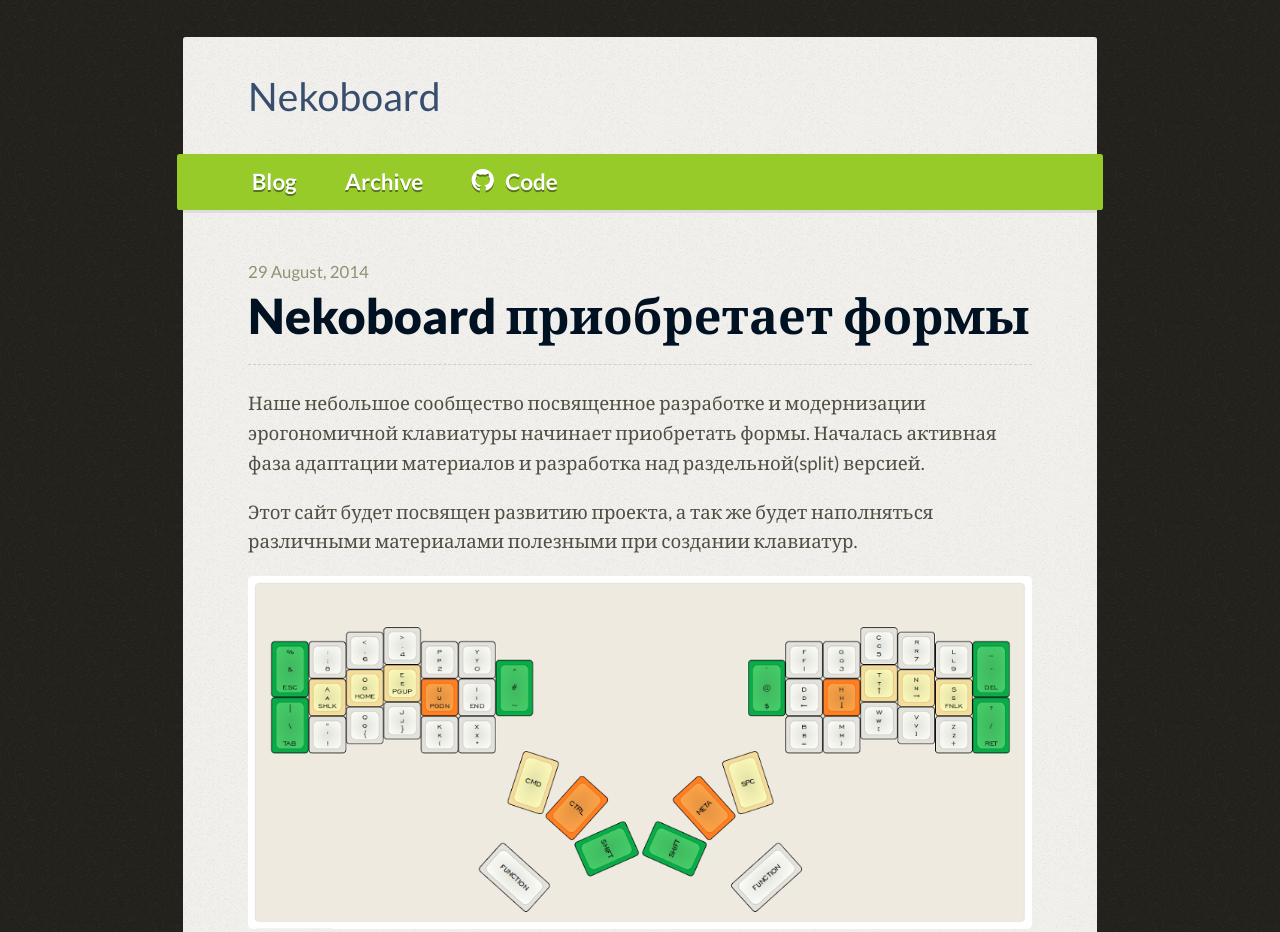
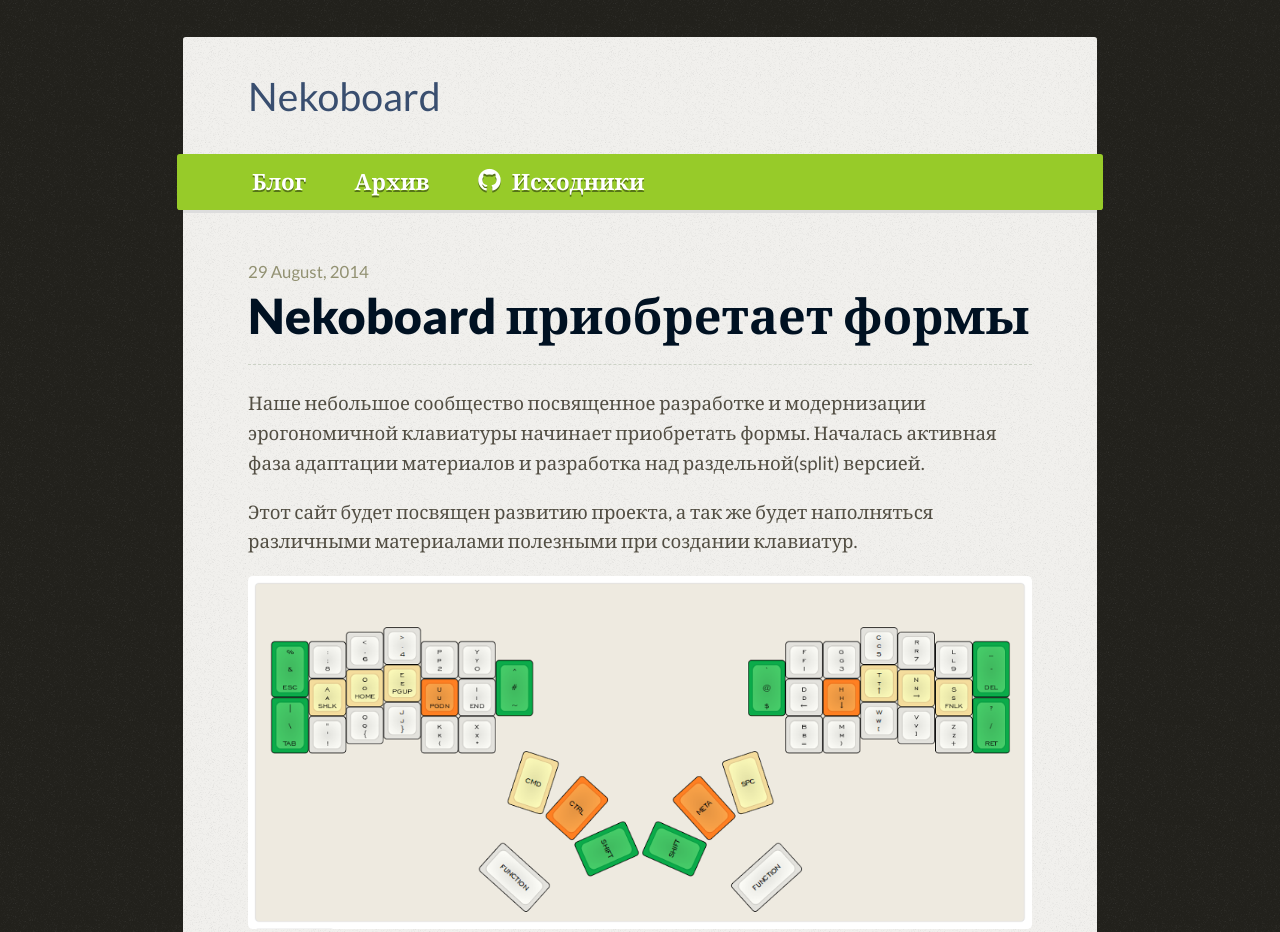
Before and after one commit to Nekoboard/nekoboard.github.io, a plain HTML site: page site/2014/08/28/nekoboard-going-live/index.html in a window 1280 px wide. Shown: the top 932 px of the page. Drawn offline with Linux system fonts and the light colour scheme; files that its build step writes are made by us from their sources; files whose address does not match are found by name.

Commit message:
Update site

```diff
--- a/site/2014/08/28/nekoboard-going-live/index.html
+++ b/site/2014/08/28/nekoboard-going-live/index.html
@@ -15,9 +15,9 @@
     </header>
     <nav>
       <ul>
-        <li><a href="/">Blog</a></li>
-        <li><a href="/archive">Archive</a></li>
-        <li><a href="https://github.com/nekoboard"><span id="github">Code</span></a>
+        <li><a href="/">Блог</a></li>
+        <li><a href="/archive">Архив</a></li>
+        <li><a href="https://github.com/nekoboard"><span id="github">Исходники</span></a>
 
       </ul>
     </nav>
```
Also changed, not shown: site/archive/index.html (+3 -3 lines), site/index.html (+3 -3 lines).
